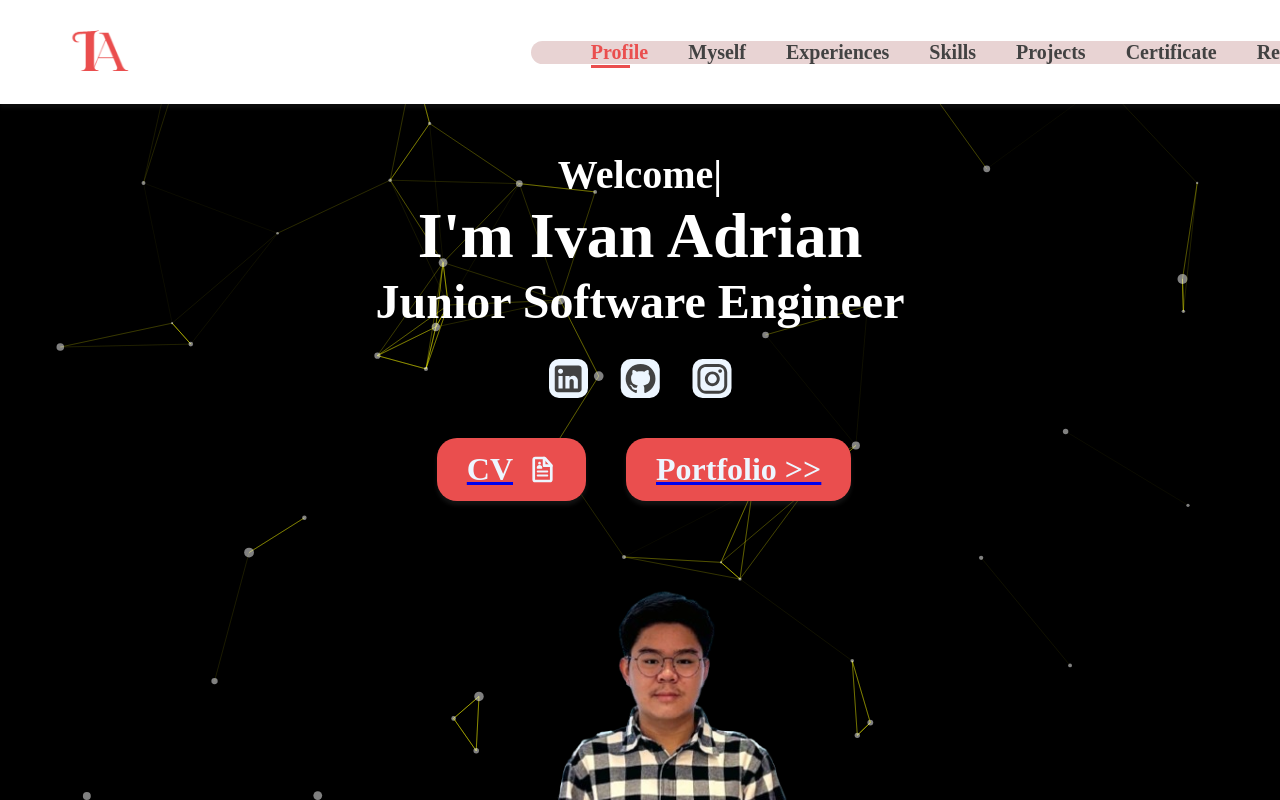
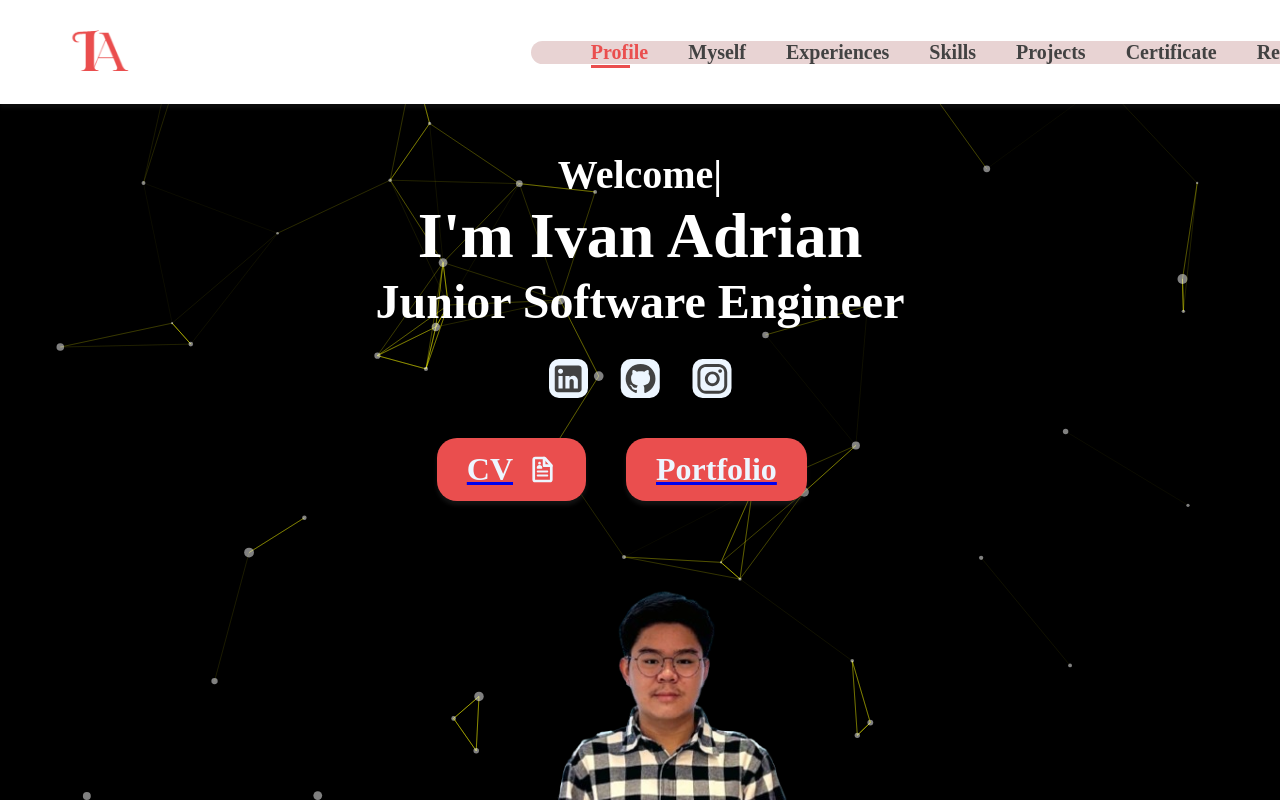
Before and after one commit to ivanadriannn/ivanadrian-portfolio, a React (Create React App) app: page / in a window 1280 px wide. Shown: the top 800 px of the page. Built offline with nearby package versions, Linux system fonts and the light colour scheme; the HTML template or start-up script is replaced by a standard one.

Commit message:
UploadLanding

```diff
--- a/src/section/Certificate/Certificate.jsx
+++ b/src/section/Certificate/Certificate.jsx
@@ -15,7 +15,7 @@ const Certificates = () => {
             <div className="certificates-container">
                 <div className="certificates-title">
                     <img src={AchievementIcon} alt="" />
-                    <h1>Certificate & Achievements</h1>
+                    <h1>Certification</h1>
                 </div>
                 <div className="certificates-content">
 
--- a/src/section/Landing/Landing.jsx
+++ b/src/section/Landing/Landing.jsx
@@ -52,7 +52,7 @@ const Landing = () => {
                         <Fade top>
                             <div className="landing-bottom">
                                 <Button image={cv} text="CV" link="https://drive.google.com/file/d/13rKU-QUcKzV5UWPxBOpvMDbkIsVo9r-u/view?usp=sharing" />
-                                <Button text="Portfolio >>" link="https://bit.ly/file-portfolioivan" />
+                                <Button text="Portfolio" link="https://bit.ly/file-portfolioivan" />
                             </div>
                             <div className="landing-profile">
                                 <img src={Profile} alt="" />
```
